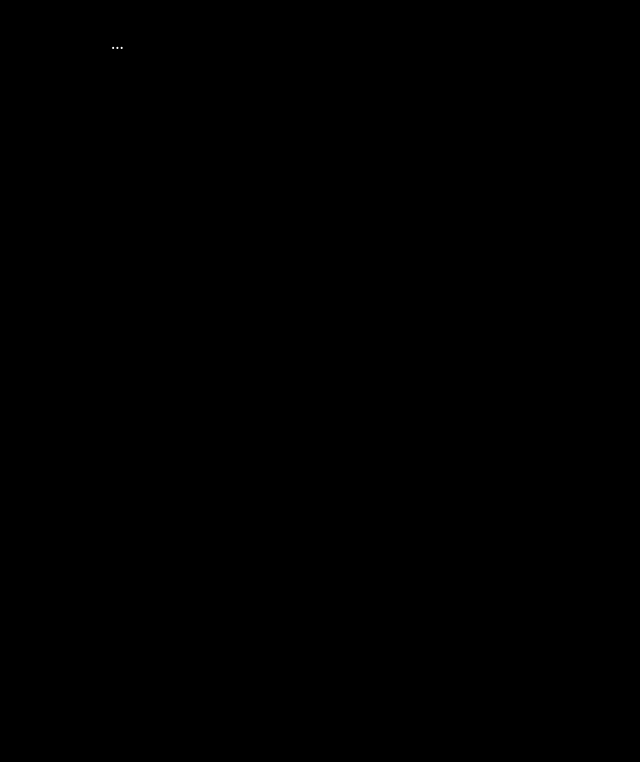
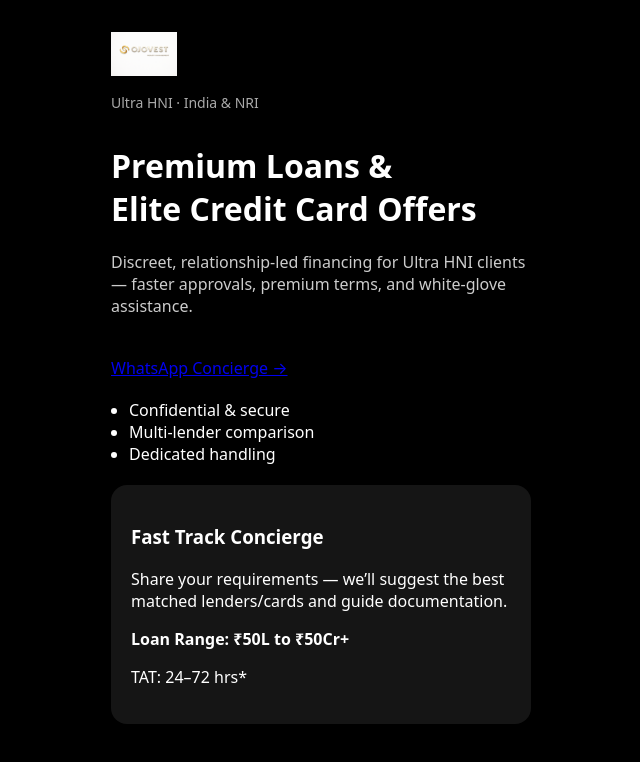
Before and after one commit to ojovest/ojovest, a Next.js app: page / in a window 1280 px wide. Shown: the top 762 px of the page, without its empty margins (319-959 px from the left). Built offline with nearby package versions, Linux system fonts and the light colour scheme.

Commit message:
Fix page render

```diff
--- a/app/page.js
+++ b/app/page.js
@@ -1,7 +1,57 @@
 export default function Home() {
   return (
     <main className="container">
-      ...
+
+      {/* Header */}
+      <header style={{ marginBottom: "32px" }}>
+        <img
+          src="/logo.png"
+          alt="OJOVEST Wealth Management"
+          style={{ height: "44px", marginBottom: "12px" }}
+        />
+        <div className="subtitle">Ultra HNI · India & NRI</div>
+      </header>
+
+      {/* Hero */}
+      <h1>
+        Premium Loans & <br />
+        Elite Credit Card Offers
+      </h1>
+
+      <p style={{ marginTop: "16px", color: "#ccc" }}>
+        Discreet, relationship-led financing for Ultra HNI clients —
+        faster approvals, premium terms, and white-glove assistance.
+      </p>
+
+      {/* CTA */}
+      <a
+        href="https://wa.me/918651035362?text=Hi%20OJOVEST%2C%20I%20am%20interested%20in%20Premium%20Loans%20or%20Elite%20Credit%20Cards."
+        className="cta"
+        style={{ marginTop: "24px", display: "inline-block" }}
+      >
+        WhatsApp Concierge →
+      </a>
+
+      {/* Trust points */}
+      <ul style={{ marginTop: "20px", paddingLeft: "18px" }}>
+        <li>Confidential & secure</li>
+        <li>Multi-lender comparison</li>
+        <li>Dedicated handling</li>
+      </ul>
+
+      {/* Card */}
+      <div className="card">
+        <h3>Fast Track Concierge</h3>
+        <p>
+          Share your requirements — we’ll suggest the best matched
+          lenders/cards and guide documentation.
+        </p>
+        <p style={{ marginTop: "12px", fontWeight: 600 }}>
+          Loan Range: ₹50L to ₹50Cr+
+        </p>
+        <p>TAT: 24–72 hrs*</p>
+      </div>
+
     </main>
   );
 }
```
